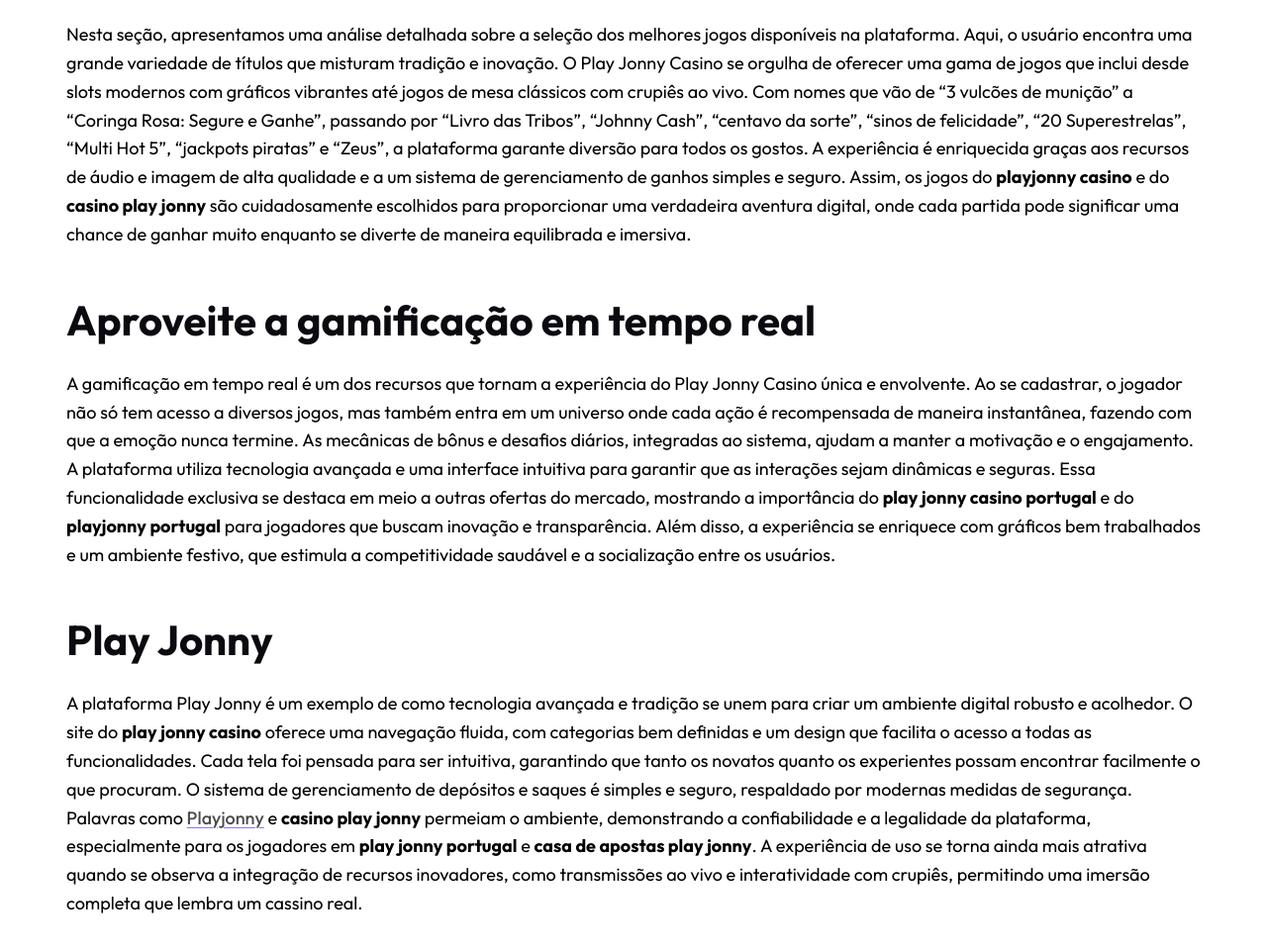
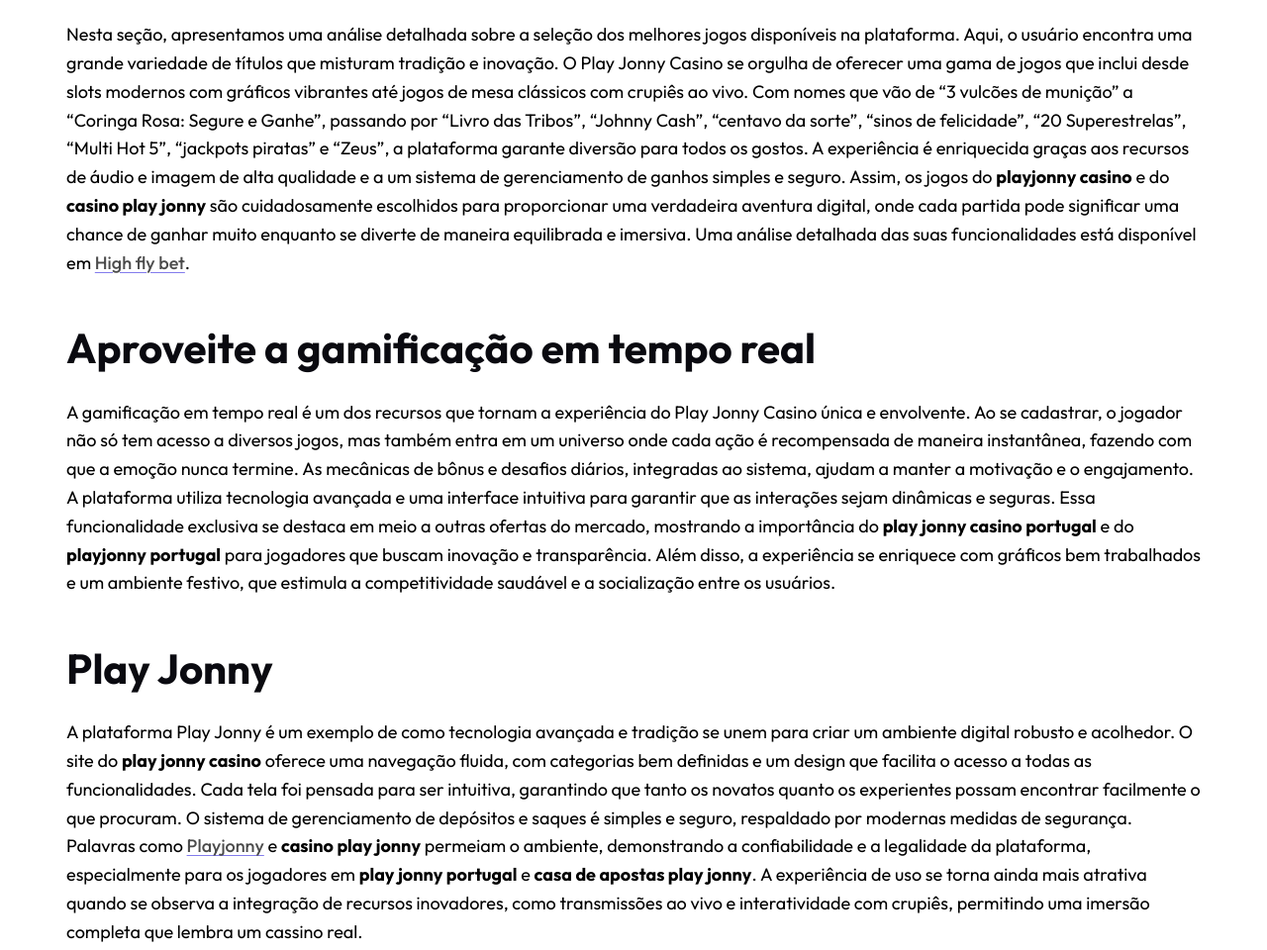
Before and after one commit to sbo-82/play-jonny-casino.pt, a plain HTML site: page index.html in a window 1280 px wide. Shown: the part 1487-2447 px from the top of the page at 99% size. Drawn offline with Linux system fonts and the light colour scheme.

Commit message:
Update index.html

```diff
--- a/index.html
+++ b/index.html
@@ -243,7 +243,7 @@
 <strong>casino play jonny</strong> são cuidadosamente escolhidos para proporcionar
 uma verdadeira aventura digital, onde cada partida pode significar uma
 chance de ganhar muito enquanto se diverte de maneira equilibrada e
-imersiva.</p>
+imersiva. Uma análise detalhada das suas funcionalidades está disponível em <a href="https://highflybet.pt" title="High fly bet">High fly bet</a>.</p>
 <h2 id="aproveite-a-gamificação-em-tempo-real"><strong>Aproveite a gamificação em tempo real</strong></h2>
 <p>A gamificação em tempo real é um dos recursos que tornam a experiência
 do Play Jonny Casino única e envolvente. Ao se cadastrar, o jogador não
```
